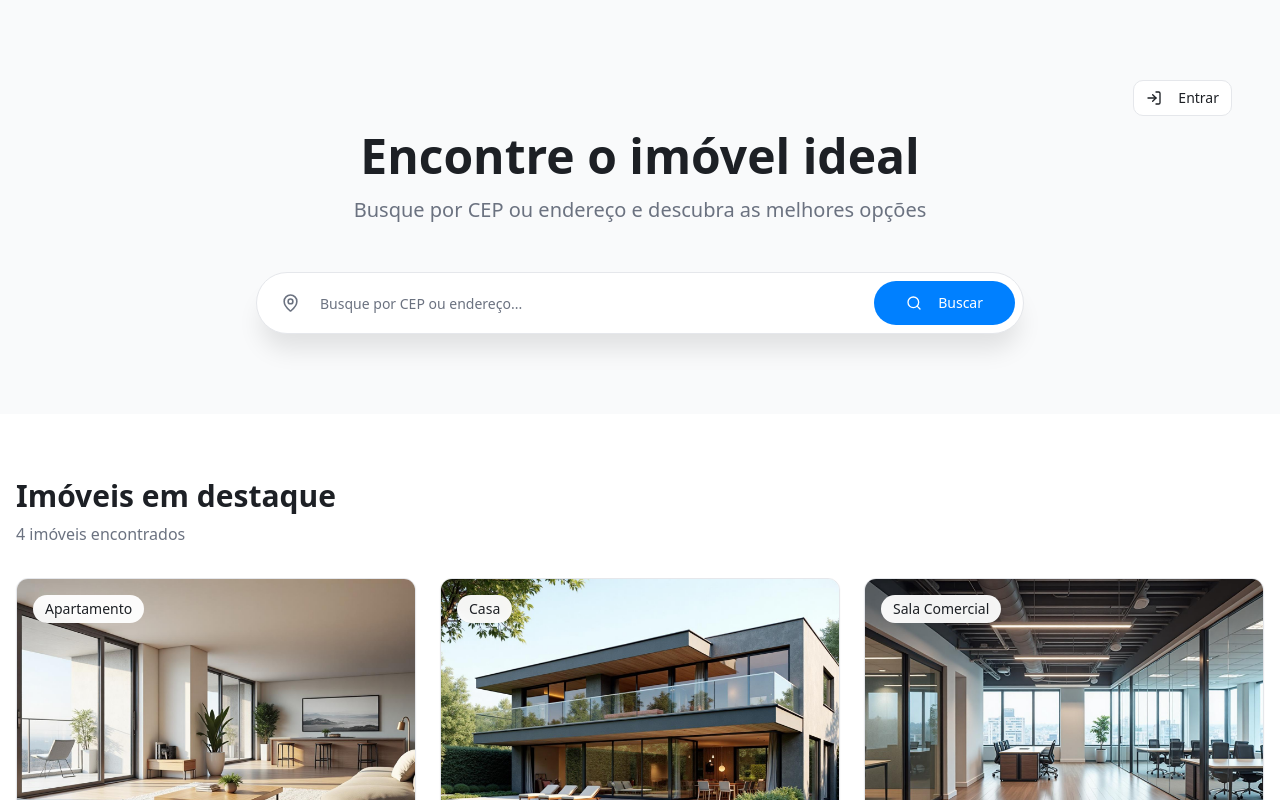
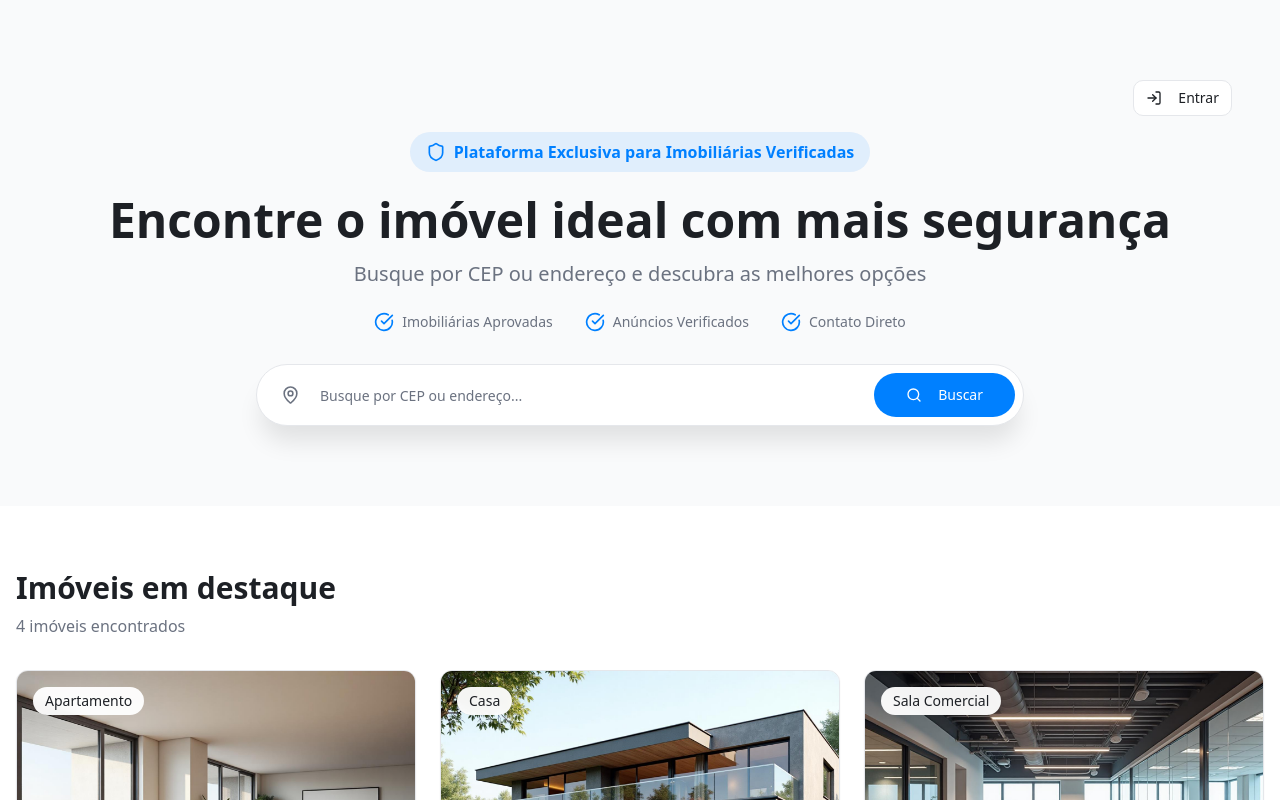
Before and after one commit to contatofinhouse/busca-lar, a React (Vite) app: page / in a window 1280 px wide. Shown: the top 800 px of the page. Built offline with nearby package versions, Linux system fonts and the light colour scheme; the HTML template or start-up script is replaced by a standard one.

Commit message:
Refine hero section text

```diff
--- a/src/pages/Index.tsx
+++ b/src/pages/Index.tsx
@@ -4,7 +4,7 @@ import { SearchBar } from "@/components/SearchBar";
 import { PropertyGrid } from "@/components/PropertyGrid";
 import { Button } from "@/components/ui/button";
 import { mockProperties } from "@/lib/mockData";
-import { Building2, LogIn, LogOut } from "lucide-react";
+import { Building2, LogIn, LogOut, Shield, CheckCircle } from "lucide-react";
 import { useAuth } from "@/hooks/useAuth";
 
 const Index = () => {
@@ -51,13 +51,31 @@ const Index = () => {
               </Link>
             )}
           </div>
-          <div className="text-center mb-12">
+          <div className="text-center mb-8">
+            <div className="inline-flex items-center gap-2 bg-primary/10 text-primary px-4 py-2 rounded-full mb-6">
+              <Shield className="h-5 w-5" />
+              <span className="font-semibold">Plataforma Exclusiva para Imobiliárias Verificadas</span>
+            </div>
             <h1 className="text-5xl font-bold mb-4">
-              Encontre o imóvel ideal
+              Encontre o imóvel ideal com mais segurança
             </h1>
-            <p className="text-xl text-muted-foreground">
+            <p className="text-xl text-muted-foreground mb-6">
               Busque por CEP ou endereço e descubra as melhores opções
             </p>
+            <div className="flex items-center justify-center gap-8 text-sm text-muted-foreground">
+              <div className="flex items-center gap-2">
+                <CheckCircle className="h-5 w-5 text-primary" />
+                <span>Imobiliárias Aprovadas</span>
+              </div>
+              <div className="flex items-center gap-2">
+                <CheckCircle className="h-5 w-5 text-primary" />
+                <span>Anúncios Verificados</span>
+              </div>
+              <div className="flex items-center gap-2">
+                <CheckCircle className="h-5 w-5 text-primary" />
+                <span>Contato Direto</span>
+              </div>
+            </div>
           </div>
           <SearchBar onSearch={handleSearch} />
         </div>
```
